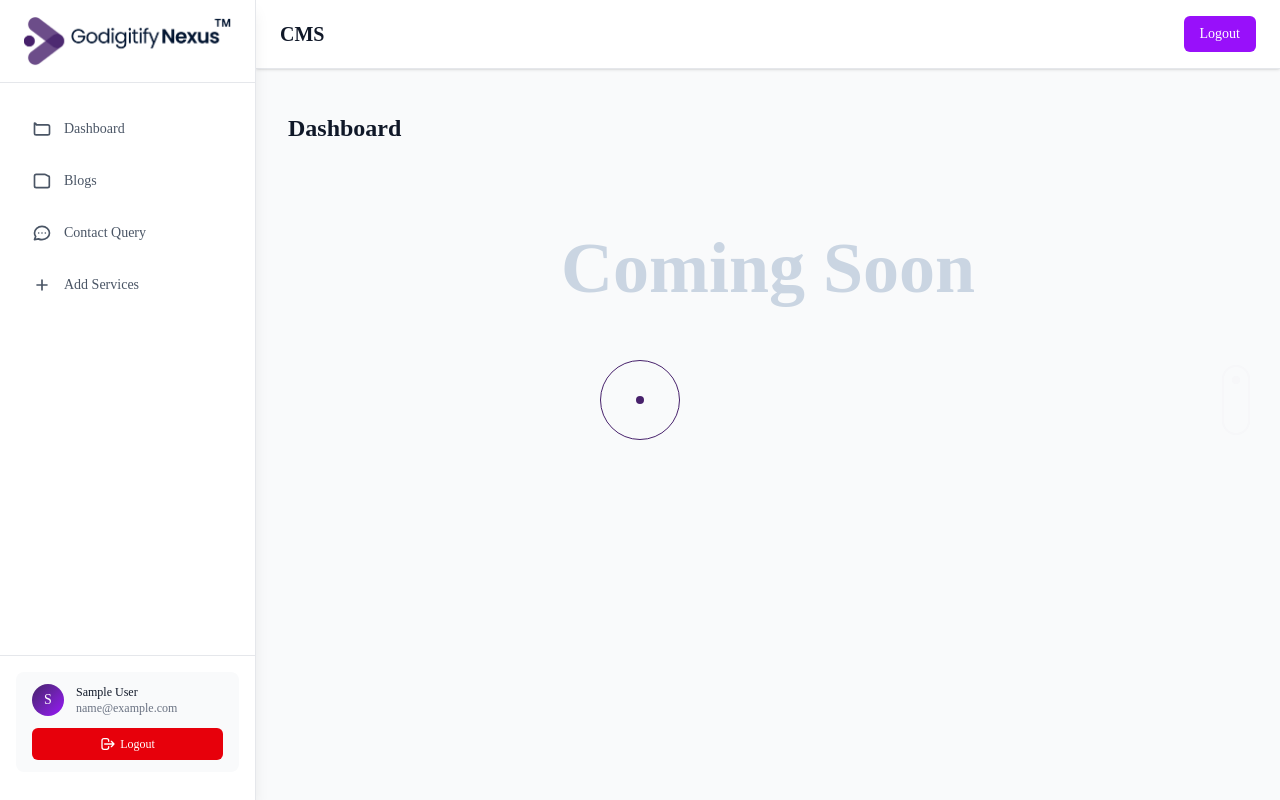
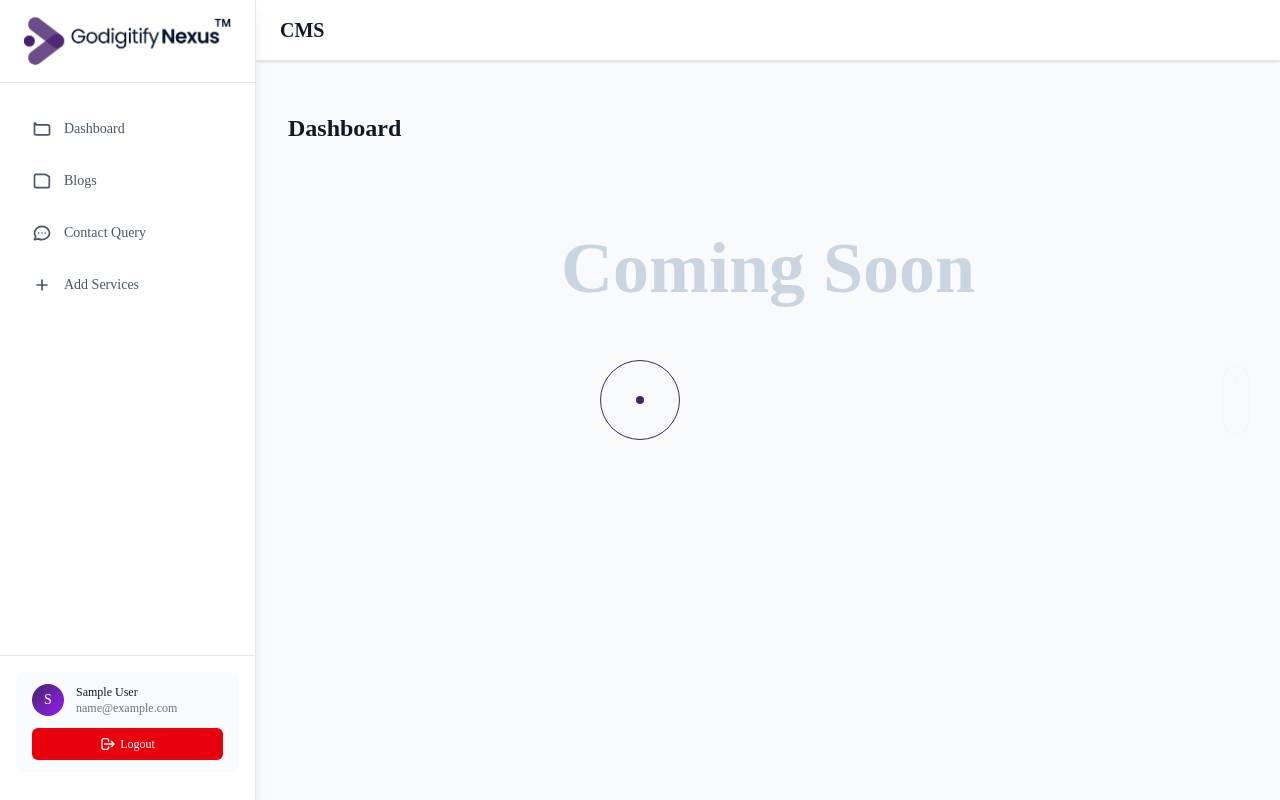
Before and after one commit to The-Uniques-Community/godigitifynexsus, a React (Vite) app: page /cms in a window 1280 px wide. Built offline with nearby package versions, Linux system fonts and the light colour scheme; sample sign-in values are in the browser's storage; a web font is replaced by a local one.

Commit message:
cms done

```diff
--- a/src/layouts/CMSLayout.jsx
+++ b/src/layouts/CMSLayout.jsx
@@ -238,11 +238,7 @@ const CMSLayout = () => {
                 <h1 className="text-xl font-semibold text-gray-900">CMS</h1>
               </div>
 
-              <div className="flex items-center space-x-4">
-                <button className="px-4 py-2 text-sm font-medium text-white bg-purple-600 rounded-md hover:bg-purple-700 transition-colors duration-200">
-                  Logout
-                </button>
-              </div>
+
             </div>
           </header>
 
```
